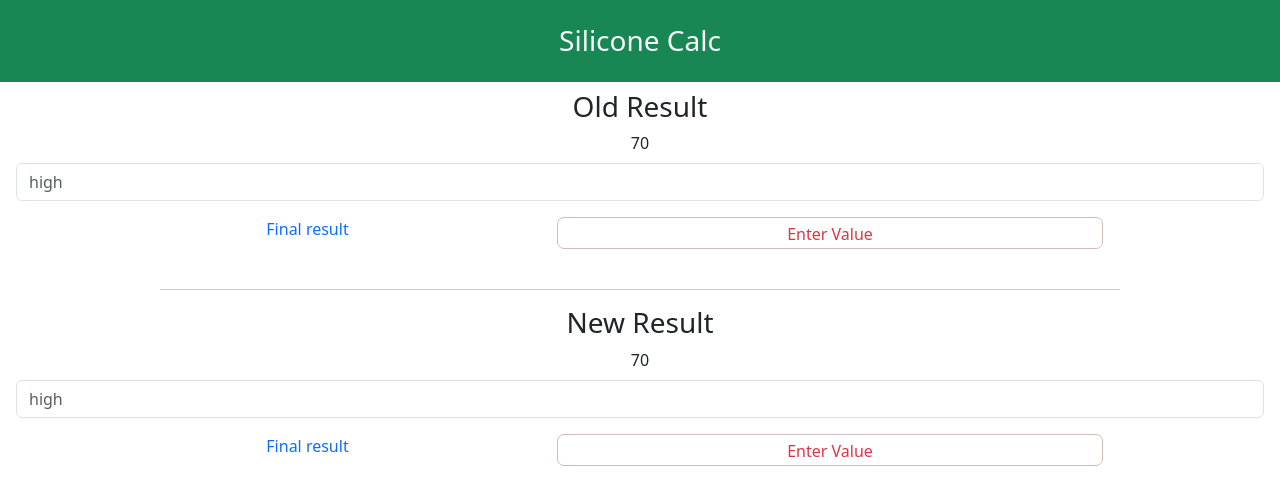
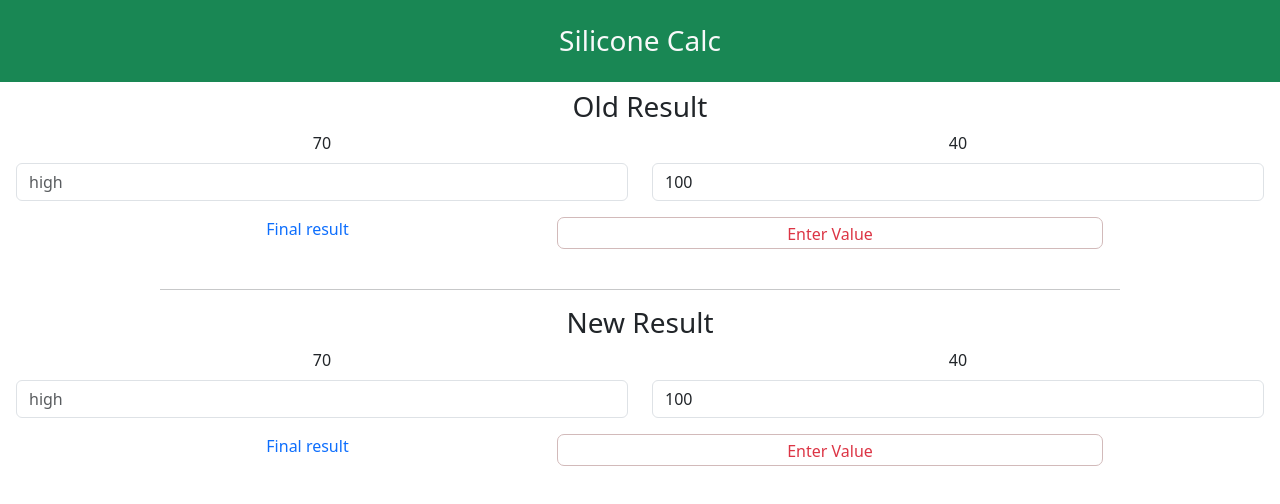
Before and after one commit to hanidanial1/shadi, a React (Vite) app: page / in a window 1280 px wide. Shown: the top 504 px of the page. Built offline with nearby package versions, Linux system fonts and the light colour scheme.

Commit message:
finished

```diff
--- a/src/Components/NewForm.jsx
+++ b/src/Components/NewForm.jsx
@@ -9,7 +9,7 @@ function NewForm() {
   });
   const [low, setLow] = useState(100);
   const [finalH, setFinalH] = useState("");
-
+const [lowValue, setLowValue] = useState()
   const handleOnChange = (e) => {
     const { name, value } = e.target;
 
@@ -22,13 +22,16 @@ function NewForm() {
 
   useEffect(() => {
     if (formData.Newhigh == "") {
+        setLowValue(100)
       return setFinalH("Enter Value");
+
     }
 
     const regex = /^-?\d+(\.\d+)?$/;
 
     if (regex.test(formData.Newhigh)) {
       const a = low - formData.Newhigh;
+      setLowValue(a)
 
       const finalData =
         (70 * parseFloat(formData.Newhigh) + 40 * parseFloat(a)) / 100;
@@ -54,8 +57,19 @@ function NewForm() {
               onChange={handleOnChange}
             />
           </Form.Group>
+
+
+          <Form.Group as={Col} controlId="formGridEmail">
+            <Form.Label>40</Form.Label>
+            <Form.Control
+              type="text"
+              placeholder="low"
+              name="newLow"
+              value={lowValue}
+              onChange={handleOnChange}
+            />
+          </Form.Group>
         </Row>
-
         <div className="container text-center">
           <div className="row justify-content-evenly">
             <div className="col-3">
--- a/src/Components/OldForm.jsx
+++ b/src/Components/OldForm.jsx
@@ -9,6 +9,7 @@ function GridBasicExample() {
   });
   const [low, setLow] = useState(100);
   const [finalH, setFinalH] = useState("");
+  const [lowValue, setLowValue] = useState()
 
   const handleOnChange = (e) => {
     const { name, value } = e.target;
@@ -22,19 +23,17 @@ function GridBasicExample() {
 
   useEffect(() => {
     if (formData.high == "") {
+      setLowValue(100)
       return setFinalH("Enter Value");
     }
-
     const regex = /^-?\d+(\.\d+)?$/;
-
     if (regex.test(formData.high)) {
-
       const a = low -formData.high
 
+      setLowValue(a)
       const finalData =
         (70 * parseFloat(formData.high) + 40 * parseFloat(a)) /
         100;
-
       setFinalH(finalData);
     } else {
       return setFinalH("Wrong Value");
@@ -62,6 +61,16 @@ function GridBasicExample() {
           </Form.Group>
 
 
+          <Form.Group as={Col} controlId="formGridEmail">
+            <Form.Label>40</Form.Label>
+            <Form.Control
+              type="text"
+              placeholder="low"
+              name="low"
+              value={lowValue}
+              onChange={handleOnChange}
+            />
+          </Form.Group>
         </Row>
 
         <div className="container text-center">
```
